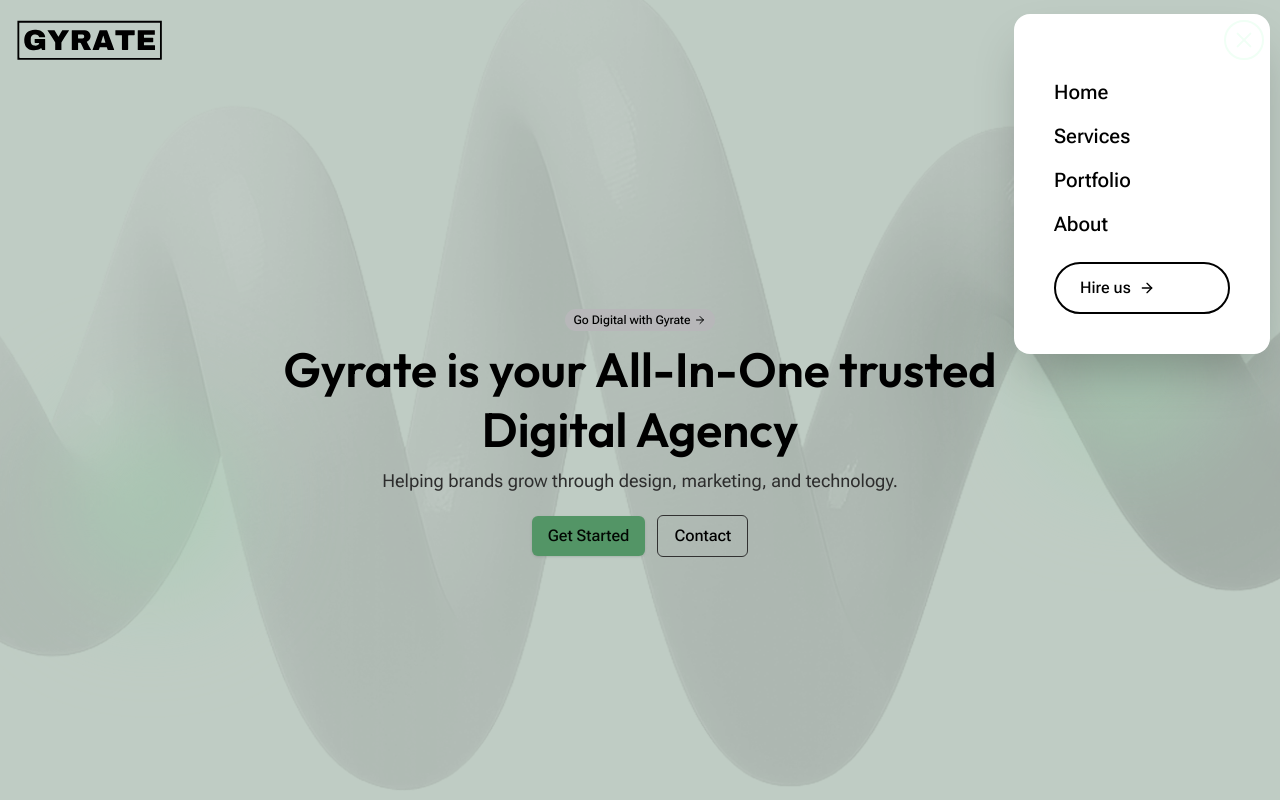
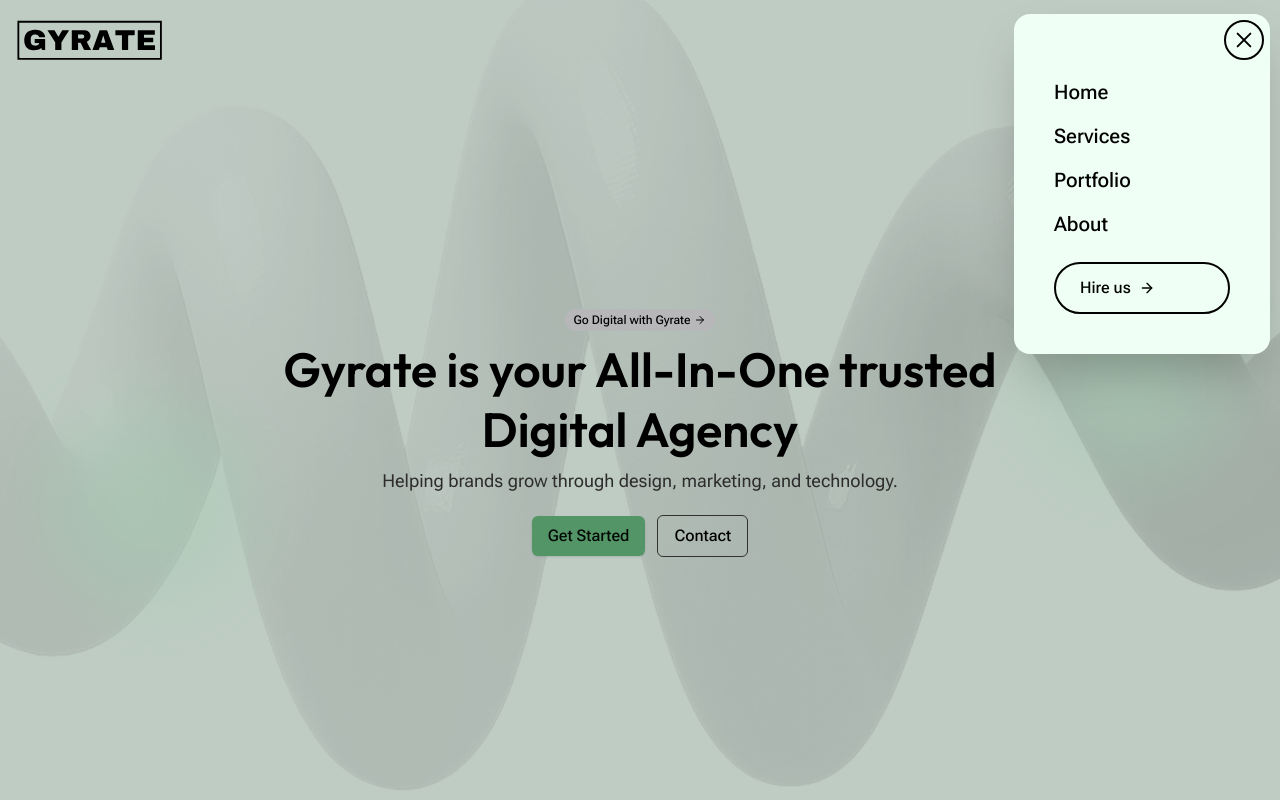
Before and after one commit to gyratedigital/GyrateDigital, a Next.js app: page / in a window 1280 px wide. Both pictures are taken after a click on the button "Toggle navigation menu". Shown: the top 800 px of the page. Built offline with nearby package versions, Linux system fonts and the light colour scheme.

Commit message:
color corrections

```diff
--- a/app/components/Header.tsx
+++ b/app/components/Header.tsx
@@ -60,13 +60,13 @@ export default function AnimatedNav() {
             </Link>
 
             <button
-              className={`${open ? "border-background" : "border-foreground"} relative cursor-pointer w-[40px] h-[40px] rounded-full border border-2 flex items-center justify-center group z-51`}
+              className={`${open ? "border-foreground" : "border-foreground"} relative cursor-pointer w-[40px] h-[40px] rounded-full border border-2 flex items-center justify-center group z-51`}
               onClick={() => setOpen(!open)}
               aria-label="Toggle navigation menu"
             >
               <div className="relative w-6 h-6 flex flex-col items-center justify-center">
                 <motion.span
-                  className={`${open ? "bg-background" : "bg-foreground"} absolute h-0.5 w-5 rounded-full`}
+                  className="bg-foreground absolute h-0.5 w-5 rounded-full"
                   animate={{
                     rotate: open ? 45 : 0,
                     y: open ? 0 : -4,
@@ -74,7 +74,7 @@ export default function AnimatedNav() {
                   transition={{ duration: 0.3, ease: "easeInOut" }}
                 />
                 <motion.span
-                  className={`${open ? "bg-background" : "bg-foreground"} absolute h-0.5 w-5 rounded-full`}
+                  className="bg-foreground absolute h-0.5 w-5 rounded-full"
                   animate={{
                     rotate: open ? -45 : 0,
                     y: open ? 0 : 4,
@@ -124,7 +124,7 @@ export default function AnimatedNav() {
                     transformOrigin: 'top right'
                   }}
                 >
-                  <div className="bg-white rounded-2xl shadow-2xl w-64 p-[40px] relative">
+                  <div className="bg-background rounded-2xl shadow-2xl w-64 p-[40px] relative">
                     <div className="flex flex-col items-center gap-4 pt-4">
                       <nav className="flex flex-col items-center w-full">
                         {navLinks.map((link, i) => (
@@ -141,7 +141,7 @@ export default function AnimatedNav() {
                           >
                             <Link
                               href={link.href}
-                              className="text-xl font-medium text-black hover:text-gray-600 transition-colors block py-2"
+                              className="text-xl font-medium text-foreground hover:text-gray-600 transition-colors block py-2"
                               onClick={() => setOpen(false)}
                             >
                               {link.label}
@@ -162,7 +162,7 @@ export default function AnimatedNav() {
                       >
                         <Link
                           href="/contact"
-                          className="flex items-center gap-2 px-6 py-3 border-2 border-black rounded-full text-black font-medium hover:bg-black hover:text-white transition-all duration-300"
+                          className="flex items-center gap-2 px-6 py-3 border-2 border-foreground rounded-full text-foreground font-medium hover:bg-black hover:text-white transition-all duration-300"
                           onClick={() => setOpen(false)}
                         >
                           Hire us
```
